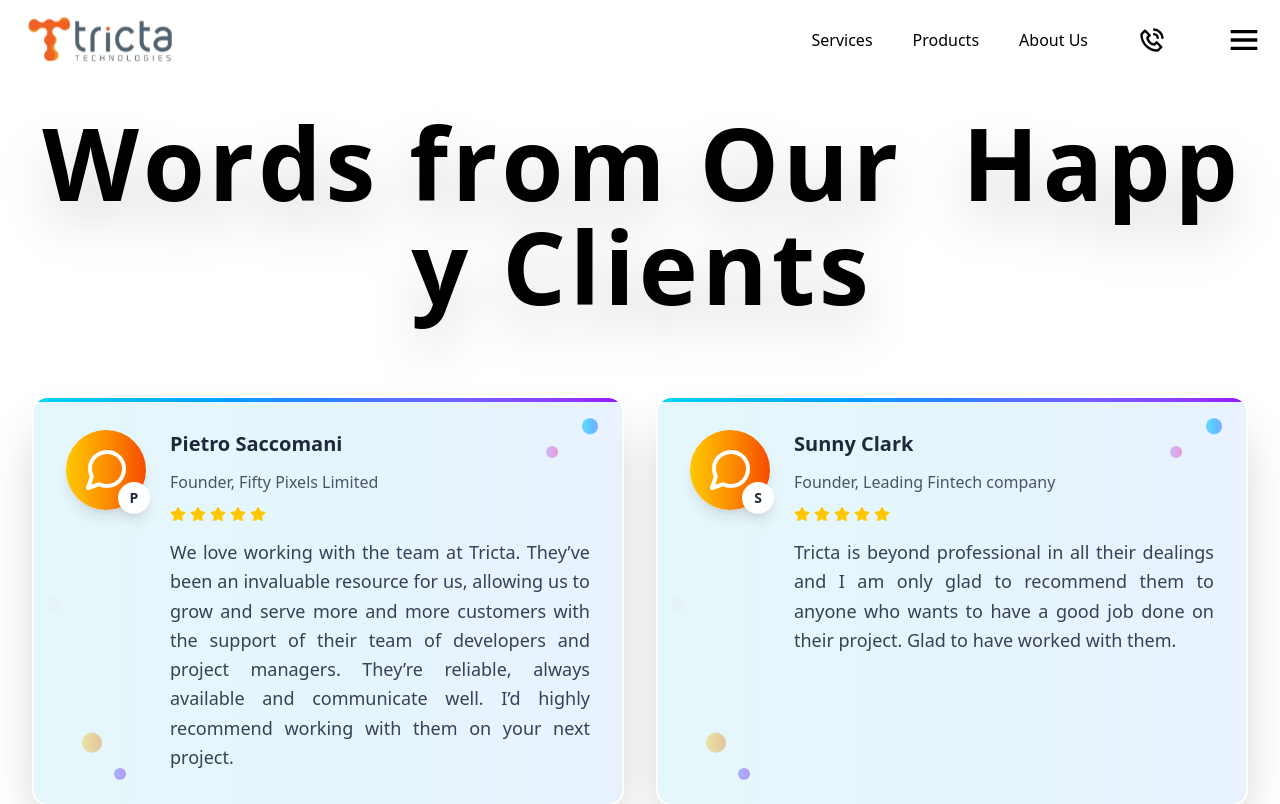
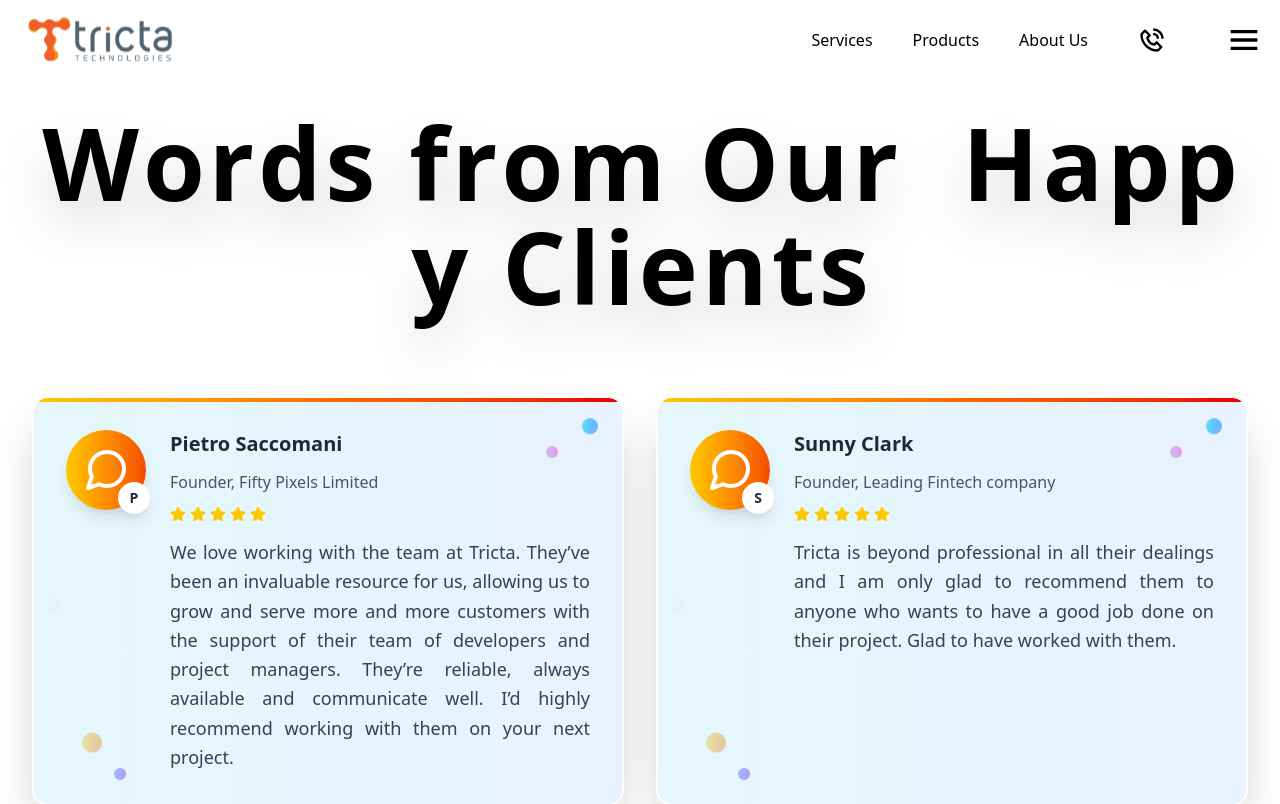
Before and after one commit to devikaupendran/random-project, a React (Vite) app: page /testimonials in a window 1280 px wide. Shown: the top 804 px of the page. Built offline with nearby package versions, Linux system fonts and the light colour scheme; a web font is replaced by a local one.

Commit message:
added service details page

```diff
--- a/src/components/ServiceCardLayout.jsx
+++ b/src/components/ServiceCardLayout.jsx
@@ -1,8 +1,11 @@
 import React from "react";
 import { BsArrowRight } from "react-icons/bs";
 import { motion } from "framer-motion";
+import { Navigate, useNavigate } from "react-router-dom";
 
 const CardLayout = ({ title, subTitle, about, image, reverse, height,animation1,animation2 }) => {
+
+    const navigate = useNavigate()
     return (
         <div className={`flex flex-col md:flex-row ${reverse ? "md:flex-row-reverse" : ""} items-center gap-5 md:gap-8 xl:gap-10 py-10 xl:py-15`}>
             <motion.div className="md:w-1/2" {...animation1} >
@@ -13,8 +16,9 @@ const CardLayout = ({ title, subTitle, about, image, reverse, height,animation1,
                 <h2 className="text-2xl font-bold mb-4">{title}</h2>
                 <p className="mb-3 text-justify text-gray-700 ">{subTitle}</p>
                 <p className="mb-6 text-gray-700 text-justify ">{about}</p>
-                <button className="bg-black text-white px-6 py-2 rounded-full hover:bg-gray-900 transition-all flex items-center gap-2 cursor-pointer">
-                    <span>Read more</span> <BsArrowRight />
+                <button onClick={() => {navigate('/service-details'); scrollTo(0,0)}}
+                className="bg-black text-white px-6 py-2 rounded-full hover:bg-gray-900 transition-all flex items-center gap-2 cursor-pointer">
+                    <span >Read more</span> <BsArrowRight />
                 </button>
             </motion.div>
         </div>
--- a/src/pages/Testimonials.jsx
+++ b/src/pages/Testimonials.jsx
@@ -48,7 +48,7 @@ const Testimonials = () => {
                                 <div className="absolute top-1/2 left-4 w-2 h-2 bg-gradient-to-r from-rose-400 to-pink-500 rounded-full opacity-50 animate-ping" style={{ animationDelay: '0.3s' }}></div>
 
                                 <div className="absolute inset-0 bg-gradient-to-r from-cyan-500/10 to-blue-500/10"></div>
-                                <div className="absolute top-0 left-0 w-full h-1 bg-gradient-to-r from-cyan-400 via-blue-500 to-purple-600"></div>
+                                <div className="absolute top-0 left-0 w-full h-1 bg-gradient-to-r from-yellow-400 via-orange-500 to-red-600"></div>
 
                                 <div className="relative z-10">
                                     <div className="flex flex-col lg:flex-row lgitems-start gap-6">
```
